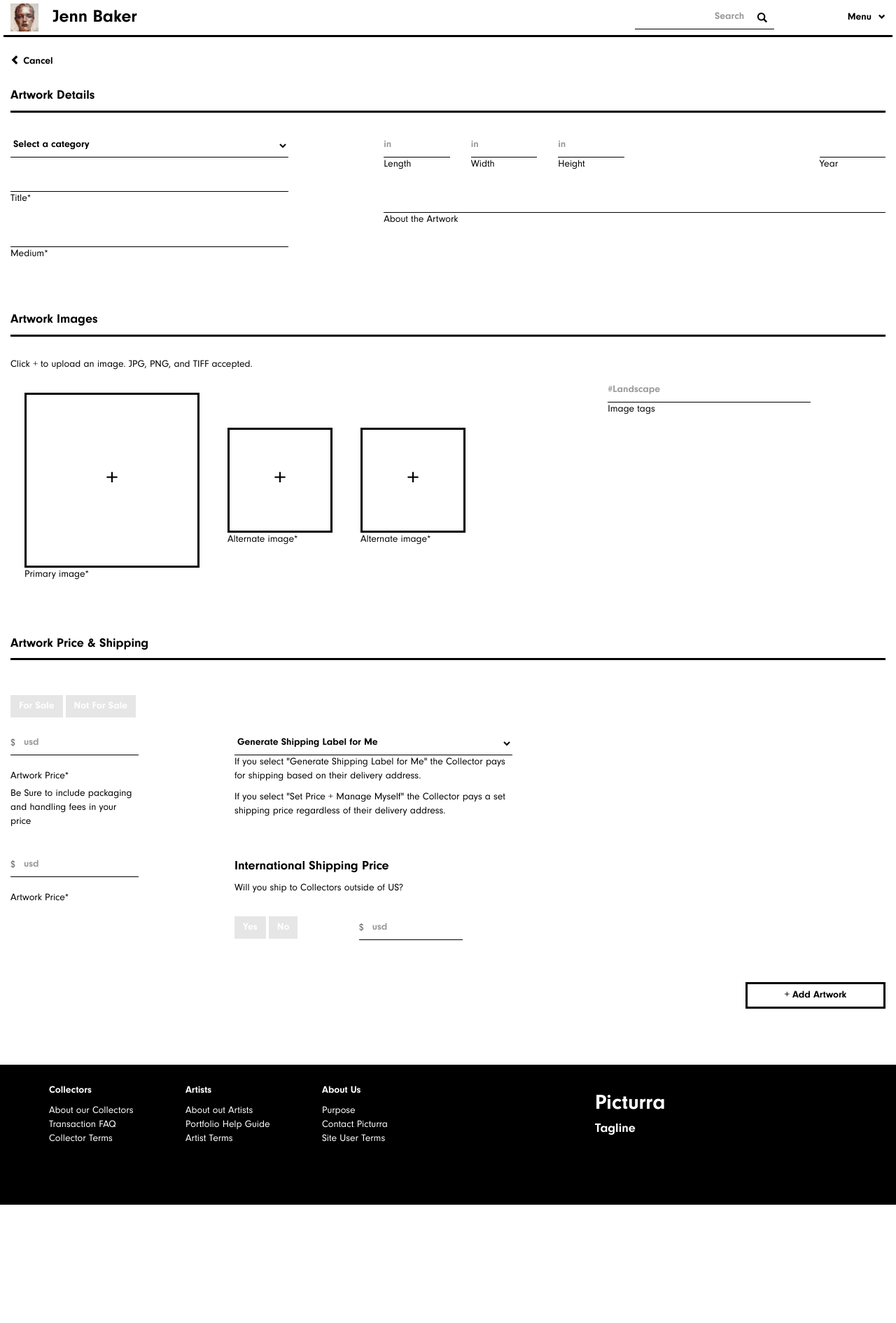
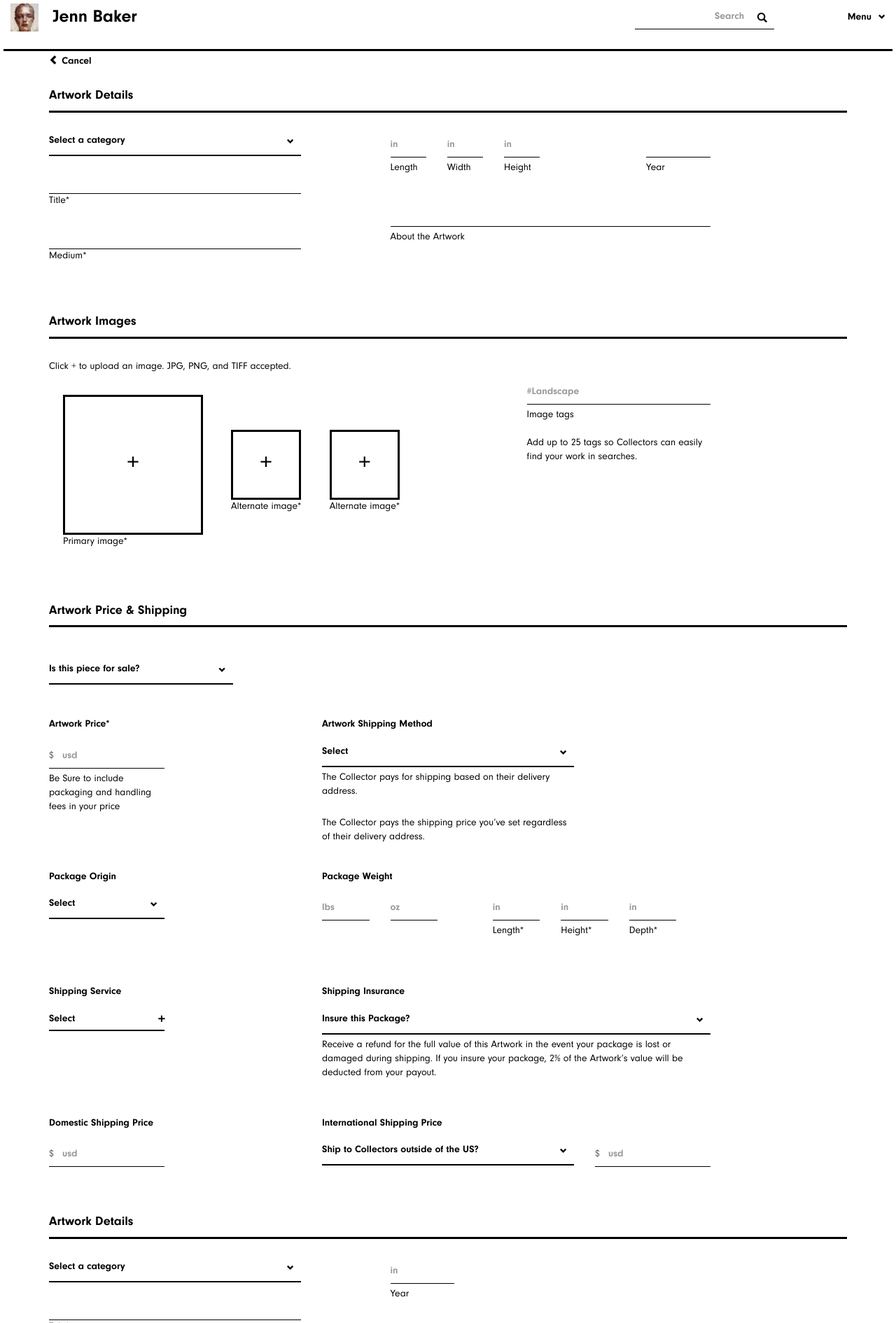
Before and after one commit to picturra/picturra.ui, a PHP site: page /add-artwork.html in a window 1280 px wide. Shown: the top 1890 px of the page at 70% size. Before the commit the page ends 1721 px from the top, so only its background shows below. Run offline with PHP 8.4, Linux system fonts and the light colour scheme; some libraries are stand-ins or nearby versions.

Commit message:
Updated layout to include all artwork options

```diff
--- a/add-artwork.html
+++ b/add-artwork.html
@@ -73,18 +73,20 @@
     </nav>
 
     <!-- Begin page content -->
-    <div class="container-fluid add-artwork-wrapper">
+    <div class="container add-artwork-wrapper">
       <div class="row">
         <div class="col-xs-12">
           <button class="cancel-btn pull-left"><span class="glyphicon glyphicon-chevron-left"></span> Cancel</button>
         </div>
       </div>
-      <div class="row">
+
+      <!-- Add Painting -->
+      <div class="row artwork-details">
         <div class="col-xs-12">
           <h4 class="layout-section-header">Artwork Details</h4>
           <div class="row">
             <div class="col-sm-4">
-              <form>
+              <!-- <form>
                 <div class="form-group">
                   <select id="select-category" class="form-control">
                     <option>Select a category</option>
@@ -98,8 +100,8 @@
                     <option>Digital + New Media</option>
                   </select>
                 </div>
-              </form>
-              <!-- <div class="dropdown dropdown-btn-div">
+              </form> -->
+              <div class="dropdown dropdown-btn-div">
                 <button class="dropdown-btn dropdown-toggle" type="button" id="dropdown-category" data-toggle="dropdown" aria-haspopup="true" aria-expanded="true">
                     Select a category
                     <span class="glyphicon glyphicon-chevron-down"></span>
@@ -110,11 +112,10 @@
                   <li><a href="#">Sculpture</a></li>
                   <li><a href="#">Photography</a></li>
                   <li><a href="#">Printmaking</a></li>
-                  <li><a href="#">Film + Video</a></li>
                   <li><a href="#">Performance</a></li>
                   <li><a href="#">Digital + New Media</a></li>
                 </ul>
-              </div> -->
+              </div>
 
               <div class="input-group">
                 <input type="text" class="form-control" required>
@@ -126,21 +127,21 @@
               </div>
             </div>
 
-            <div class="col-sm-7 col-sm-offset-1">
+            <div class="col-sm-5 col-sm-offset-1">
               <div class="row">
                 <div class="col-sm-2">
-                  <input type="text"  placeholder="in" class="form-control" required>
+                  <input type="number"  placeholder="in" class="form-control" required>
                   <label for="display-name-input">Length</label>
                 </div>
                 <div class="col-sm-2">
-                  <input type="text"  placeholder="in" class="form-control" required>
+                  <input type="number"  placeholder="in" class="form-control" required>
                   <label for="display-name-input">Width</label>
                 </div>
                 <div class="col-sm-2">
-                  <input type="text"  placeholder="in" class="form-control" required>
+                  <input type="number"  placeholder="in" class="form-control" required>
                   <label for="display-name-input">Height</label>
                 </div>
-                <div class="col-sm-2 pull-right">
+                <div class="col-sm-3 col-sm-offset-3">
                   <input type="text"  class="form-control" required>
                   <label for="display-name-input">Year</label>
                 </div>
@@ -157,13 +158,13 @@
         </div>
       </div>
 
-      <div class="row">
+      <div class="row artwork images">
         <div class="col-sm-12">
           <h4 class="layout-section-header">Artwork Images</h4>
           <p>Click + to upload an image. JPG, PNG, and TIFF accepted.</p>
 
           <div class="row">
-            <div class="col-sm-7 add-art-image-wrapper">
+            <div class="col-sm-6 add-art-image-wrapper">
               <div class="add-art-image-box-div">
                 <a href="#">
                   <div class="add-art-image-box">
@@ -197,6 +198,7 @@
                 <div class="col-sm-12">
                   <input type="text"  class="form-control" placeholder="#Landscape" required>
                   <label for="display-name-input">Image tags</label>
+                  <p>Add up to 25 tags so Collectors can easily find your work in searches.</p>
                 </div>
               </div>
             </div>
@@ -205,69 +207,137 @@
         </div>
       </div>
 
-      <div class="row">
+      <!-- Painting Price and Shipping -->
+      <div class="row painting-price-and-shipping">
         <div class="col-sm-12">
           <h4 class="layout-section-header">Artwork Price & Shipping</h4>
         </div>
       </div>
       <div class="row">
-        <div class="col-sm-12">
-          <div class="btn-group" data-toggle="buttons">
-            <label class="btn btn-default">
-              <input type="radio" name="for sale" id="sale" autocomplete="off" checked> For Sale
-            </label>
-            <label class="btn btn-default">
-              <input type="radio" name="not for sale" id="not-sale" autocomplete="off"> Not For Sale
-            </label>
+        <div class="col-sm-3">
+          <div class="dropdown dropdown-btn-div">
+            <button class="dropdown-btn dropdown-toggle" type="button" id="dropdown-category" data-toggle="dropdown" aria-haspopup="true" aria-expanded="true">
+                Is this piece for sale?
+                <span class="glyphicon glyphicon-chevron-down"></span>
+            </button>
+            <ul class="dropdown-menu" aria-labelledby="dropdown-category">
+              <li><a href="#">For Sale</a></li>
+              <li><a href="#">Not For Sale</a></li>
+            </ul>
           </div>
         </div>
       </div>
       <div class="row">
         <div class="col-sm-2">
+          <h5>Artwork Price*</h5>
           <div class="input-group">
             <div class="input-group-addon">$</div>
             <input type="number"  placeholder="usd" class="form-control" required>
           </div>
-          <label for="display-name-input">Artwork Price*</label>
           <p>Be Sure to include packaging and handling fees in your price</p>
         </div>
-        <div class="col-sm-4 col-sm-offset-1">
-          <div class="form-group">
-            <select id="select-shipping" class="form-control">
-              <option>Generate Shipping Label for Me</option>
-              <option>Set Price + Manage Myself</option>
-            </select>
-            <label for="select-shipping">
-              <p>If you select "Generate Shipping Label for Me" the Collector pays for shipping based on their delivery address.</p>
-              <p>If you select "Set Price + Manage Myself" the Collector pays a set shipping price regardless of their delivery address.</p>
-            </label>
+        <div class="col-sm-4 col-sm-offset-2">
+          <h5>Artwork Shipping Method</h5>
+          <div class="dropdown dropdown-btn-div">
+            <button class="dropdown-btn dropdown-toggle" type="button" id="dropdown-category" data-toggle="dropdown" aria-haspopup="true" aria-expanded="true">
+                Select
+                <span class="glyphicon glyphicon-chevron-down"></span>
+            </button>
+            <ul class="dropdown-menu" aria-labelledby="dropdown-category">
+              <li><a href="#">Generate a Shipping Label for Me</a></li>
+              <li><a href="#">Set Price + Manage Myself</a></li>
+            </ul>
+          </div>
+          <p>The Collector pays for shipping based on their delivery address.</p>
+          <p>The Collector pays the shipping price you’ve set regardless of their delivery address.</p>
+        </div>
+      </div>
+
+      <!-- Shipping, Picturra Generated -->
+      <div class="shipping-picturra-generated">
+        <div class="row">
+          <div class="col-sm-2">
+            <h5>Package Origin</h5>
+              <div class="dropdown dropdown-btn-div">
+                <button class="dropdown-btn dropdown-toggle" type="button" id="dropdown-category" data-toggle="dropdown" aria-haspopup="true" aria-expanded="true">
+                    Select
+                    <span class="glyphicon glyphicon-chevron-down"></span>
+                </button>
+                <ul class="dropdown-menu" aria-labelledby="dropdown-category">
+                  <li><a href="#">Address 1</a></li>
+                  <li><a href="#">Address 2</a></li>
+                </ul>
+              </div>
+            </div>
+          <div class="col-sm-6 col-sm-offset-2">
+            <h5>Package Weight</h5>
+            <div class="row">
+                <div class="col-sm-2">
+                  <input type="number"  placeholder="lbs" class="form-control" required>
+                </div>
+                <div class="col-sm-2">
+                  <input type="number"  placeholder="oz" class="form-control" required>
+                </div>
+                <div class="col-sm-2 col-sm-offset-1">
+                  <input type="number"  placeholder="in" class="form-control" required>
+                  <label for="display-name-input">Length*</label>
+                </div>
+                <div class="col-sm-2">
+                  <input type="number"  placeholder="in" class="form-control" required>
+                  <label for="display-name-input">Height*</label>
+                </div>
+                <div class="col-sm-2">
+                  <input type="number"  placeholder="in" class="form-control" required>
+                  <label for="display-name-input">Depth*</label>
+                </div>
+            </div>
+          </div>
+        </div>
+        <div class="row">
+          <div class="col-sm-2">
+            <h5>Shipping Service</h5>
+            <button class="btn-shipping-modal" data-toggle="modal" data-target="#shipping-modal">Select<span>+</span></button>
+          </div>
+          <div class="col-sm-6 col-sm-offset-2">
+            <h5>Shipping Insurance</h5>
+            <div class="dropdown dropdown-btn-div">
+              <button class="dropdown-btn dropdown-toggle" type="button" id="dropdown-category" data-toggle="dropdown" aria-haspopup="true" aria-expanded="true">
+                  Insure this Package?
+                  <span class="glyphicon glyphicon-chevron-down"></span>
+              </button>
+              <ul class="dropdown-menu" aria-labelledby="dropdown-category">
+                <li><a href="#">Yes, Insure this Package</a></li>
+                <li><a href="#">No, do not Insure this Package</a></li>
+              </ul>
+            </div>
+            <p>Receive a refund for the full value of this Artwork in the event your package is lost or damaged during shipping. If you insure your package, 2% of the Artwork’s value will be deducted from your payout.</p>
           </div>
         </div>
       </div>
+
+      <!-- Shipping, Collector Generated -->
+      <div class="shipping-collector-generated">
         <div class="row">
           <div class="col-sm-2">
+            <h5>Domestic Shipping Price</h5>
             <div class="input-group">
               <div class="input-group-addon">$</div>
-              <input type="number"  placeholder="usd" class="form-control" required>
+            <input type="number"  placeholder="usd" class="form-control" required>
             </div>
-            <label for="display-name-input">Artwork Price*</label>
-          </div>
-          <div class="col-sm-5 col-sm-offset-1">
+            </div>
+          <div class="col-sm-6 col-sm-offset-2">
+            <h5>International Shipping Price</h5>
             <div class="row">
-              <div class="col-sm-12">
-                <h4>International Shipping Price</h4>
-                <p>Will you ship to Collectors outside of US?</p>
-              </div>
-            </div>
-            <div class="row">
-              <div class="col-sm-4">
-                <div class="btn-group" data-toggle="buttons">
-                  <label class="btn btn-default">
-                    <input type="radio" name="for sale" id="ship-international" autocomplete="off" checked> Yes
-                  </label>
-                  <label class="btn btn-default">
-                    <input type="radio" name="not for sale" id="ship-us" autocomplete="off"> No
-                  </label>
+              <div class="col-sm-8">
+                <div class="dropdown dropdown-btn-div">
+                  <button class="dropdown-btn dropdown-toggle" type="button" id="dropdown-category" data-toggle="dropdown" aria-haspopup="true" aria-expanded="true">
+                      Ship to Collectors outside of the US?
+                      <span class="glyphicon glyphicon-chevron-down"></span>
+                  </button>
+                  <ul class="dropdown-menu" aria-labelledby="dropdown-category">
+                    <li><a href="#">Yes, I will accept International Orders</a></li>
+                    <li><a href="#">No, I will not accept International Orders</a></li>
+                  </ul>
                 </div>
               </div>
               <div class="col-sm-4">
@@ -279,6 +349,121 @@
             </div>
           </div>
         </div>
+      </div>
+      <!-- End Add Painting -->
+
+      <!-- Add Performance -->
+      <div class="row artwork-details">
+        <div class="col-xs-12">
+          <h4 class="layout-section-header">Artwork Details</h4>
+          <div class="row">
+            <div class="col-sm-4">
+              <div class="dropdown dropdown-btn-div">
+                <button class="dropdown-btn dropdown-toggle" type="button" id="dropdown-category" data-toggle="dropdown" aria-haspopup="true" aria-expanded="true">
+                    Select a category
+                    <span class="glyphicon glyphicon-chevron-down"></span>
+                </button>
+                <ul class="dropdown-menu" aria-labelledby="dropdown-category">
+                  <li><a href="#">Painting</a></li>
+                  <li><a href="#">Drawing + Illustration</a></li>
+                  <li><a href="#">Sculpture</a></li>
+                  <li><a href="#">Photography</a></li>
+                  <li><a href="#">Printmaking</a></li>
+                  <li><a href="#">Performance</a></li>
+                  <li><a href="#">Digital + New Media</a></li>
+                </ul>
+              </div>
+
+              <div class="input-group">
+                <input type="text" class="form-control" required>
+                <label for="display-name-input">Title*</label>
+              </div>
+              <div class="input-group">
+                <input type="text" class="form-control" required>
+                <label for="display-name-input">Medium*</label>
+              </div>
+            </div>
+
+            <div class="col-sm-5 col-sm-offset-1">
+              <div class="row">
+                <div class="col-sm-3">
+                  <input type="number"  placeholder="in" class="form-control" required>
+                  <label for="display-name-input">Year</label>
+                </div>
+              </div>
+              <div class="row">
+                <div class="col-sm-12">
+                  <input type="text"  class="form-control" required>
+                  <label for="display-name-input">About the Artwork</label>
+                </div>
+              </div>
+            </div>
+
+          </div>
+        </div>
+      </div>
+
+      <div class="row artwork images">
+        <div class="col-sm-12">
+          <h4 class="layout-section-header">Artwork Images</h4>
+          <p>Click + to upload an image. JPG, PNG, and TIFF accepted.</p>
+
+          <div class="row">
+            <div class="col-sm-6 add-art-image-wrapper">
+              <div class="add-art-image-box-div">
+                <a href="#">
+                  <div class="add-art-image-box">
+                    <span>+</span>
+                  </div>
+                </a>
+                <p>Primary image*</p>
+              </div>
+              <div class="add-art-small-boxes-div">
+                <div class="add-art-image-box-div">
+                  <a href="#">
+                    <div class="add-art-image-box-sm">
+                      <span>+</span>
+                    </div>
+                  </a>
+                  <p>Alternate image*</p>
+                </div>
+                <div class="add-art-image-box-div">
+                  <a href="#">
+                    <div class="add-art-image-box-sm">
+                      <span>+</span>
+                    </div>
+                  </a>
+                  <p>Alternate image*</p>
+                </div>
+              </div>
+            </div>
+
+            <div class="col-sm-3 col-sm-offset-1">
+              <div class="row">
+                <div class="col-sm-12">
+                  <input type="text"  class="form-control" placeholder="#Landscape" required>
+                  <label for="display-name-input">Image tags</label>
+                  <p>Add up to 25 tags so Collectors can easily find your work in searches.</p>
+                </div>
+              </div>
+            </div>
+
+          </div>
+        </div>
+      </div>
+
+      <!-- Printmaking Price and Shipping -->
+      <div class="row painting-price-and-shipping">
+        <div class="col-sm-12">
+          <h4 class="layout-section-header">Artwork Price & Shipping</h4>
+          <p>Performance sales are not supported at this time.</p>
+        </div>
+      </div>
+
+      <!-- End Add Performance -->
+
+
+        <!-- Submit Button -->
         <div class="row">
           <div class="col-sm-12">
             <button class="btn btn-default btn-add-artwork pull-right">+ Add Artwork</button>
@@ -286,6 +471,83 @@
         </div>
     </div>
     <!-- End Page Content -->
+
+    <!-- Shipping Modal -->
+    <div class="modal fade" id="shipping-modal" tabindex="-1" role="dialog" aria-labelledby="collections-sort-modal">
+      <div class="modal-dialog modal-md" role="document">
+        <div class="modal-content">
+          <div class="modal-body">
+            <h4 class="layout-section-header">Select a Shipping Service</h4>
+            <div class="row">
+              <div class="col-xs-12">
+                <p>Add Collections or click and drag the arrows to reorder.</p>
+              </div>
+              <div class="row">
+                <div class="col-md-12">
+                  <ul class="shipping-list-wrapper">
+                    <li>
+                      <a>
+                      <ul class="shipping-list-row">
+                        <li>USPS Parcel Select Ground</li>
+                        <li>2 - 9 Business Days</li>
+                        <li>$14 - 17.50</li>
+                      </ul>
+                    </a>
+                    </li>
+                    <li>
+                      <a>
+                      <ul class="shipping-list-row">
+                        <li>USPS Retail Ground</li>
+                        <li>2 -7 Business Days</li>
+                        <li>$14 - 17.90</li>
+                      </ul>
+                    </a>
+                    </li>
+                    <li>
+                      <a>
+                      <ul class="shipping-list-row">
+                        <li>USPS Priority Mail Large Flat Rate Box</li>
+                        <li>1 - 3 Business Days</li>
+                        <li>$13.60</li>
+                      </ul>
+                    </a>
+                    </li>
+                    <li>
+                      <a>
+                      <ul class="shipping-list-row">
+                        <li>FedEx 2 Day Air</li>
+                        <li>2 Business Days</li>
+                        <li>$21.78 - $72.89</li>
+                      </ul>
+                    </a>
+                    </li>
+                    <li>
+                      <a>
+                      <ul class="shipping-list-row">
+                        <li>FedEx Express Saver</li>
+                        <li>7 - 10 Business Days</li>
+                        <li>$14 - 17.90</li>
+                      </ul>
+                    </a>
+                    </li>
+                    <li>
+                      <a>
+                      <ul class="shipping-list-row">
+                        <li>FedEx Standard Overnight</li>
+                        <li>1 Business Day</li>
+                        <li>$56.60</li>
+                      </ul>
+                    </a>
+                    </li>
+                  </ul>
+                </div>
+              </div>
+            </div>
+          </div>
+        </div>
+      </div>
+    </div>
+    <!-- End Shipping Modal -->
 
     <!-- Sticky Footer -->
     <footer class="footer">
--- a/assets/css/base/base.css
+++ b/assets/css/base/base.css
@@ -7,6 +7,7 @@ body {
 
 h1,h2,h3,h4,h5,h6 {
   font-family: NeuzeitGro-Bol !important;
+  margin-bottom: 20px;
 }
 
 .layout-section-header:after {
@@ -33,8 +34,9 @@ ul {
   border-radius: 0;
 }
 
-/*Select list*/
-
+.dropdown > ul {
+  min-width: inherit;
+}
 
 /*All Input Boxes Styling*/
 .form-control,
@@ -94,7 +96,13 @@ input[type="color"]:focus,
   color: #ffffff;
 }
 
-.input-group {
+input[type=number]::-webkit-inner-spin-button,
+input[type=number]::-webkit-outer-spin-button {
+  -webkit-appearance: none;
+  margin: 0;
+}
+
+.input-group, .dropdown {
   width: 100%;
   margin-bottom: 20px;
 }
@@ -179,7 +187,7 @@ label {
 }
 
 .dropdown-btn-div>ul>li>a{
-  padding-left: 0;
+  padding: 5px 0 5px 0;
 }
 
 .dropdown-btn {
--- a/assets/css/components/navbar-footer.css
+++ b/assets/css/components/navbar-footer.css
@@ -28,7 +28,7 @@ body {
   border-bottom-width: 3px;
   margin-left: 5px;
   margin-right: 5px;
-  z-index: 20000;
+  z-index: 1040;
 }
 
 .navbar-brand-image {
--- a/assets/css/layouts/add-artwork.css
+++ b/assets/css/layouts/add-artwork.css
@@ -1,6 +1,21 @@
 .add-artwork-wrapper {
   margin-top: 77px;
   padding-bottom: 60px;
+}
+
+.add-artwork-wrapper input {
+  margin-bottom: 20px;
+}
+
+.add-artwork-wrapper input + label,
+.dropdown + p,
+.input-group + p {
+  position: relative;
+  top: -15px;
+}
+
+.add-artwork-wrapper .input-group label {
+  top:0;
 }
 
 .add-artwork-wrapper .row {
@@ -23,8 +38,8 @@
 
 .add-art-image-box,
 .add-art-image-box-sm {
-  height: 250px;
-  width: 250px;
+  height: 200px;
+  width: 200px;
   border: solid 3px #000;
   font-family: NeuzeitGro-Bol;
   font-size: 32px;
@@ -34,8 +49,8 @@
 }
 
 .add-art-image-box-sm {
-  width: 150px;
-  height: 150px;
+  width: 100px;
+  height: 100px;
 }
 
 .add-art-small-boxes-div {
@@ -59,3 +74,46 @@
   background-color: #000;
   color: #fff !important;
 }
+
+.btn-shipping-modal {
+  width: 100%;
+  border: 0;
+  border-bottom: solid 2px #000;
+  display: flex;
+  justify-content: space-between;
+  background-color: #fff;
+  font-family: NeuzeitGro-Bol;
+  padding: 0;
+}
+
+.btn-shipping-modal>span {
+  font-weight:bold;
+  font-size: 18px;
+}
+
+.shipping-list-wrapper {
+  padding: 0 15px 0 15px;
+}
+
+.shipping-list-row {
+  display: flex;
+  justify-content: space-between;
+  align-items: center;
+  height: 50px;
+  border-bottom: solid 1px #000;
+}
+
+.shipping-list-wrapper a:hover {
+  text-decoration: none;
+}
+
+.shipping-list-row:hover {
+  font-weight: bold;
+}
+
+@media (max-width: 768px) {
+  input,
+  .input-group {
+    max-width: 300px;
+  }
+}
```
